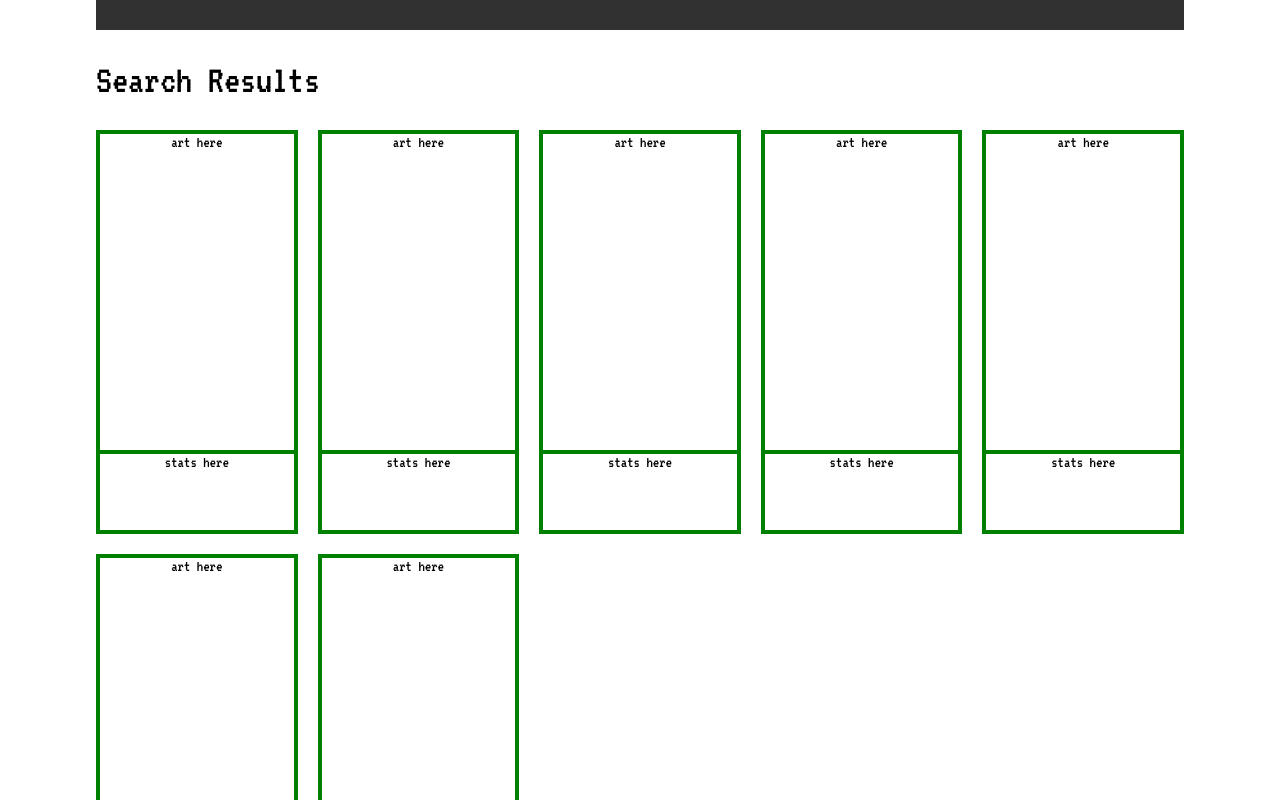
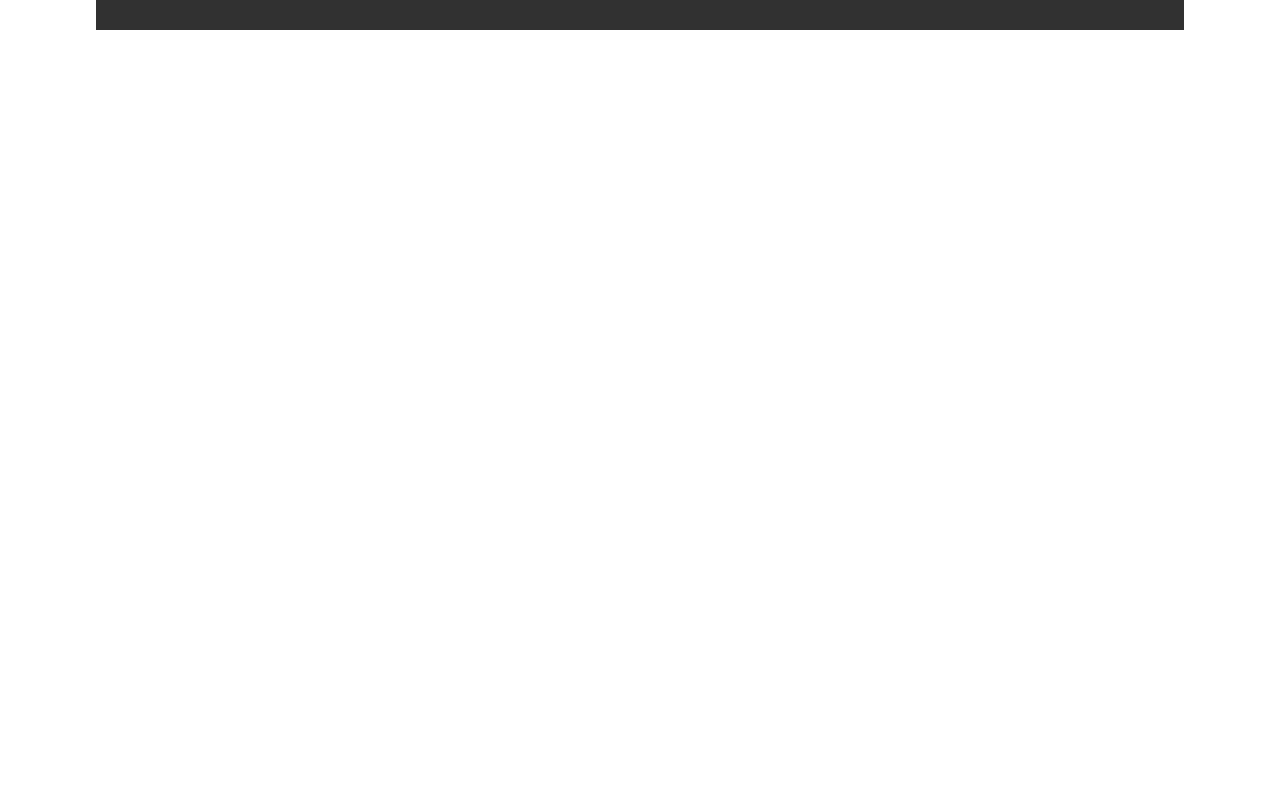
Before and after one commit to 123kevinma123/PPE, a React (Create React App) app in the folder client/: page / in a window 1280 px wide. Shown: the part 320-1120 px from the top of the page. After the commit the page ends 800 px from the top, so only its background shows below. Built offline with nearby package versions, Linux system fonts and the light colour scheme.

Commit message:
results page

```diff
--- a/client/src/Main.js
+++ b/client/src/Main.js
@@ -1,9 +1,11 @@
 import './Main.css';
+import { useEffect, useState } from 'react';
 import CardOfTheDay from "./CardOfTheDay"
 import CardSearch from "./CardSearch"
 import Results from "./Results"
 import Search from "./Search"
 function Main() {
+    const [returnResults, setReturnResults] = useState([]);
     return (
         <div className = "wrapper">
             <div className = "nav_bar">
@@ -11,10 +13,12 @@ function Main() {
                     Graded Pokemon Price Estimator
                 </div>
             </div>
-            <Search />
+            <Search setReturnResults = {setReturnResults}/>
             { /* <CardOfTheDay /> */}
             { /* <CardSearch /> */}
-            <Results />
+            {returnResults && returnResults.length > 0 && (
+                <Results returnResults={returnResults} />
+            )}
         </div>
     )
 }
--- a/client/src/Results.css
+++ b/client/src/Results.css
@@ -38,7 +38,7 @@
     /*border: 2px solid purple;
     text-align: center;
 }*/
-.results_content1 {
+.results_content {
     margin-top: 20px;
     margin-bottom: 20px;
     height: fit-content;
@@ -47,25 +47,31 @@
     grid-gap: 20px;
     /*border: 2px solid black;*/
 }
-.results_box1 {
+.results_box {
     flex: 1;
-    height: 400px;
-    border: 2px solid green;
+    height: auto;
+    /*border: 2px solid green;*/
     width: auto;
     justify-content: center;
     align-items: center;
 }
-.results_art1 {
-    height: 80%;
-    border: 2px solid green;
+.results_art {
+    height: auto;
+    /*border: 2px solid green;*/
     box-sizing: border-box;
     text-align: center;
 
 }
-.results_stats1 {
-    height: 20%;
-    border: 2px solid green;
+.results_stats {
+    height: auto;
+    /*border: 2px solid green;*/
     box-sizing: border-box;
     text-align: center;
 
 }
+.results_image {
+    width: auto;
+    height: auto;
+    max-width: 100%;
+    max-height: 100%;
+}
--- a/client/src/Results.js
+++ b/client/src/Results.js
@@ -1,70 +1,30 @@
 import './Results.css';
 import CardOfTheDay from "./CardOfTheDay"
 import CardSearch from "./CardSearch"
-function Results() {
+function Results({returnResults}) {
     return (
         <div className = "results_component">
             {/* gonna be replaced with a key thing so its consistent */}
             <div className = "results_title">
                 Search Results
             </div>
-            <div className = "results_content1">
-                <div className = "results_box1">
-                    <div className = "results_art1">
-                    art here
-                    </div>
-                    <div className = "results_stats1">
-                        stats here
-                    </div>
-                </div>
-                <div className = "results_box1">
-                    <div className = "results_art1">
-                    art here
-                    </div>
-                    <div className = "results_stats1">
-                        stats here
-                    </div>
-                </div>
-                <div className = "results_box1">
-                    <div className = "results_art1">
-                    art here
-                    </div>
-                    <div className = "results_stats1">
-                        stats here
-                    </div>
-                </div>
-                <div className = "results_box1">
-                    <div className = "results_art1">
-                    art here
-                    </div>
-                    <div className = "results_stats1">
-                        stats here
-                    </div>
-                </div>
-                <div className = "results_box1">
-                    <div className = "results_art1">
-                    art here
-                    </div>
-                    <div className = "results_stats1">
-                        stats here
-                    </div>
-                </div>
-                <div className = "results_box1">
-                    <div className = "results_art1">
-                    art here
-                    </div>
-                    <div className = "results_stats1">
-                        stats here
-                    </div>
-                </div>
-                <div className = "results_box1">
-                    <div className = "results_art1">
-                    art here
-                    </div>
-                    <div className = "results_stats1">
-                        stats here
-                    </div>
-                </div>
+            <div className = "results_content">
+                {
+                    returnResults.map((item, index) => (
+                        <div className = "results_box" key = {index}>
+                            <div className = "results_art">
+                                <img src = {item.image} alt = "card image" className = "results_image"></img>
+                            </div>
+                            <div className = "results_stats">
+                                {item.name}
+                                <br />
+                                {item.set}
+                                <br />
+                                {item.number}
+                            </div>
+                        </div>
+                    ))
+                }
             </div>
 
         </div>
--- a/client/src/Search.js
+++ b/client/src/Search.js
@@ -2,7 +2,7 @@ import { useEffect, useState } from 'react';
 import './Main.css';
 import "./Search.css"
 
-function Search() {
+function Search({setReturnResults}) {
     const [searchResult, setSearchResult] = useState("");
 
     const handleInputChange = (event) => {
@@ -25,6 +25,13 @@ function Search() {
             body: JSON.stringify({
                 result
             })
+        })
+        .then(response => {
+            return response.json();
+        })
+        .then(data => {
+            console.log("Data received from server:", data);
+            setReturnResults(data);
         });
     }
     return (
```
Also changed, not shown: 1 other file (tests, documents, lock files or other folders).
